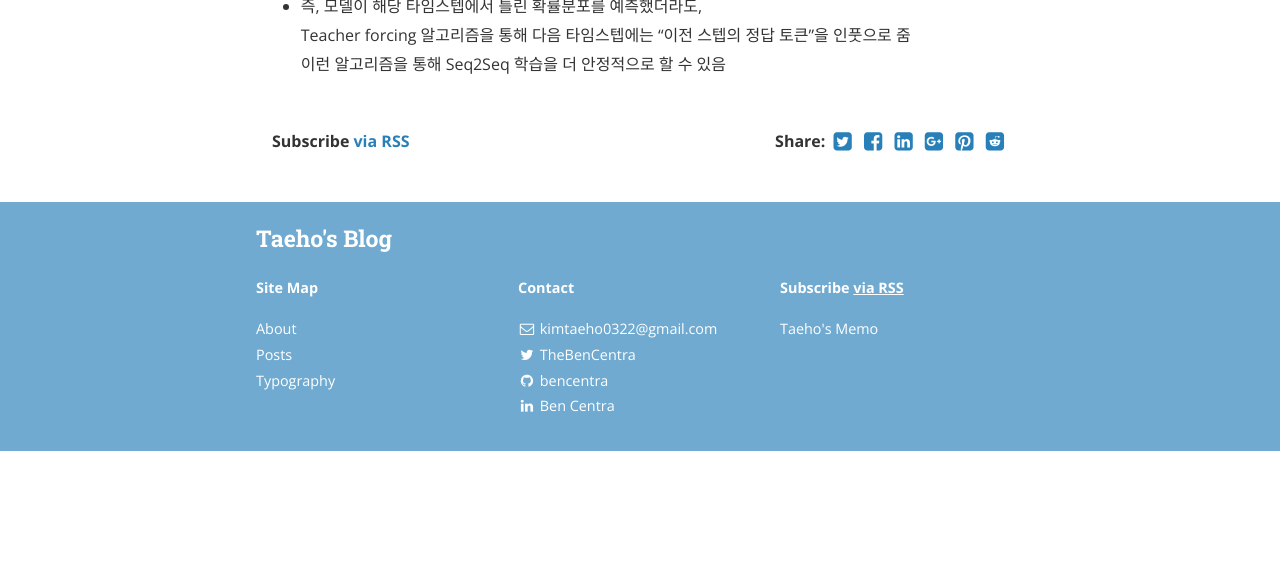
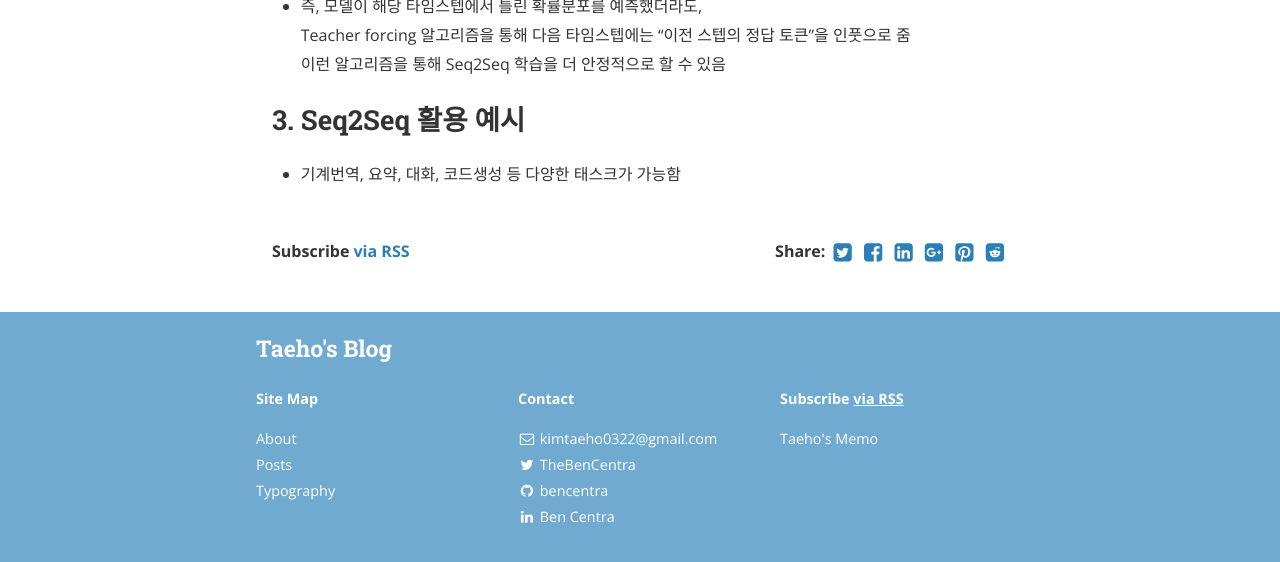
Before and after one commit to Taeho-Kim-0322/Taeho-Kim-0322.github.io, a Jekyll site: the page built from _posts/2020-12-02-NLP2.md, in a window 1280 px wide and 900 px high, scrolled down 3670 px, cut to the strip 338-900 px from the top of the window. Built offline with Jekyll 4.4.1, drawn with Linux system fonts in a browser that asks for light colours; nearby versions of some CDN libraries; before the commit the page ends 4459 px from its top, so only the background shows below that.

Commit message:
Update 2020-12-02-NLP2.md

```diff
--- a/_posts/2020-12-02-NLP2.md
+++ b/_posts/2020-12-02-NLP2.md
@@ -52,3 +52,7 @@ cover:  "/assets/instacode.png"
 - 즉, 모델이 해당 타임스텝에서 틀린 확률분포를 예측했더라도,
 Teacher forcing 알고리즘을 통해 다음 타임스텝에는 "이전 스텝의 정답 토큰"을 인풋으로 줌
 이런 알고리즘을 통해 Seq2Seq 학습을 더 안정적으로 할 수 있음
+
+
+## 3. Seq2Seq 활용 예시
+  - 기계번역, 요약, 대화, 코드생성 등 다양한 태스크가 가능함
```
